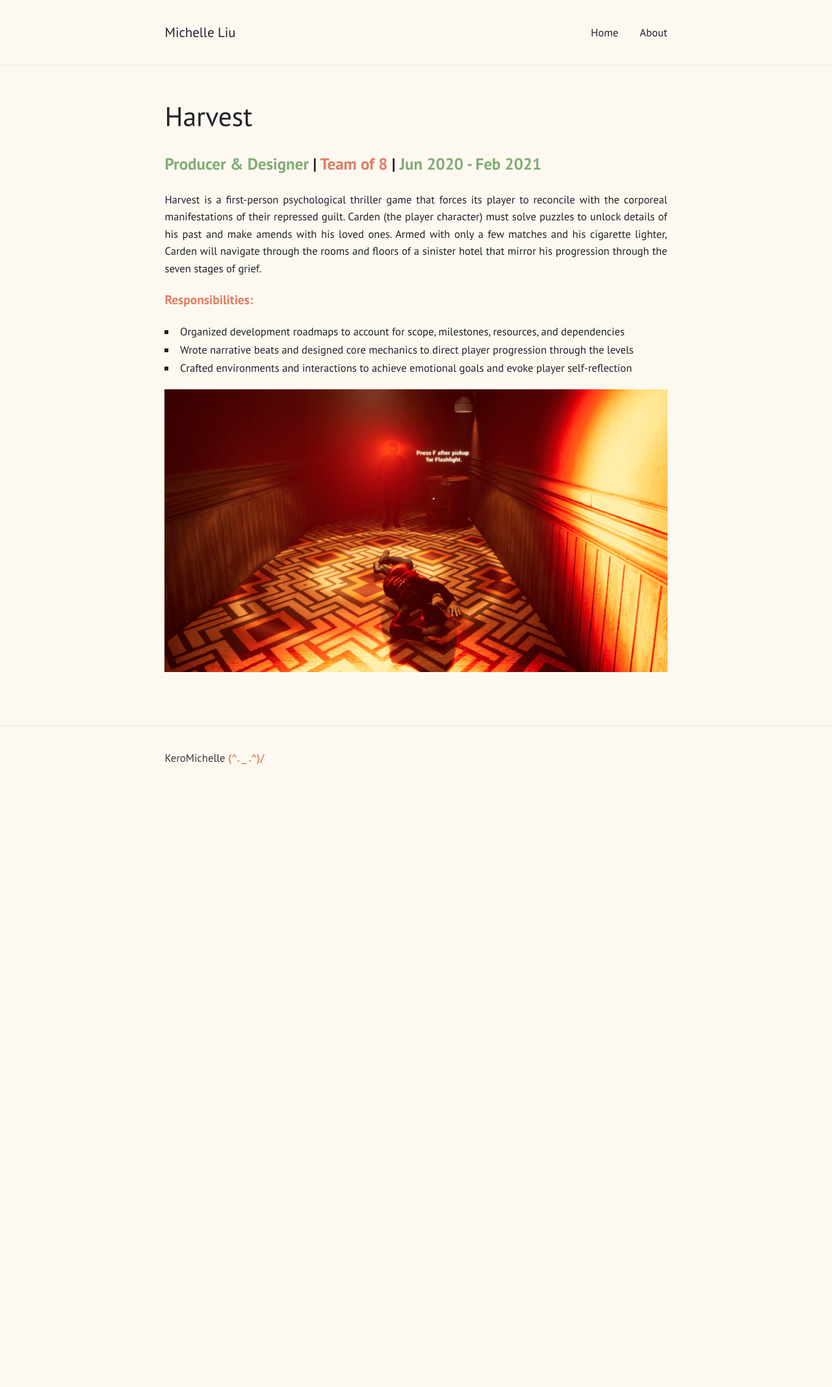
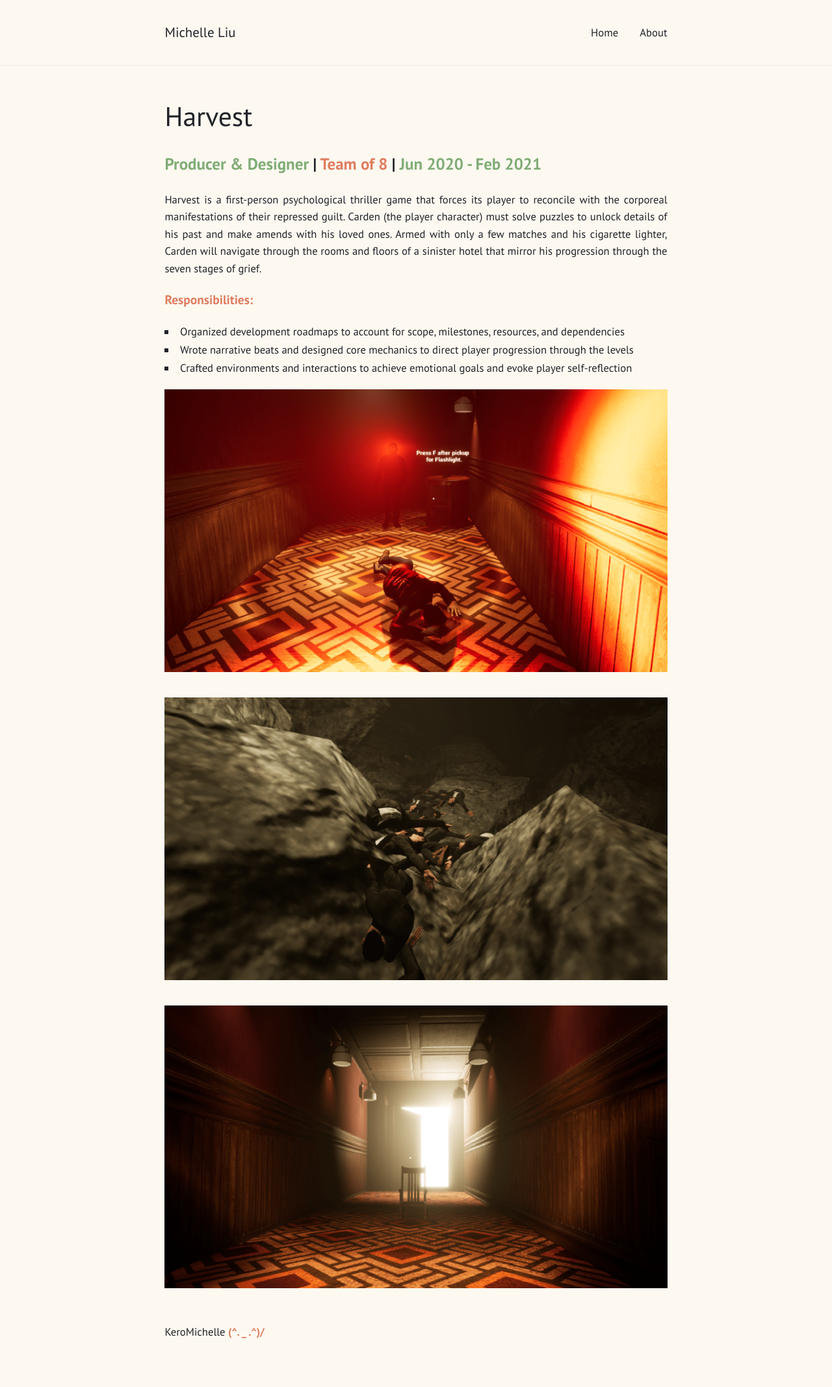
Before and after one commit to KeroMichelle/KeroMichelle.github.io, a Jekyll site: the page built from harvest.html, in a window 1280 px wide. Shown: the whole page at 65% size. Built offline with Jekyll 4.4.1, drawn with Linux system fonts in a browser that asks for light colours; before the commit the page ends 1216 px from its top, so only the background shows below that.

Commit message:
clean up assets folder and add 2 more harvest photos

```diff
--- a/harvest.html
+++ b/harvest.html
@@ -21,7 +21,11 @@
 
   <p>
   <img src="/assets/images/harvest.png" alt="harvest">
+  <br><br>
+  <img src="/assets/images/harvest2.png" alt="harvest2">
+  <br><br>
+  <img src="/assets/images/harvest3.png" alt="harvest3">
   </p>
-  <br>
+  <br
 
 </article>
```
Also changed, not shown: assets/images/expo2020_og.jpg (deleted), assets/images/expo2020_og.png (deleted), assets/images/hardmodeparenting_og.png (deleted), assets/images/harvest2.png (added), assets/images/harvest3.png (added), assets/images/igotyounow_white.png (deleted), assets/images/infuriracing_og.png (deleted), assets/images/leechbug_1600-1200.jpg (deleted), assets/images/leechbug_og.jpg (deleted), assets/images/leechbug_og_compressed.jpg (deleted), assets/images/mothersday_1600-800.png (deleted), 5 other files.
